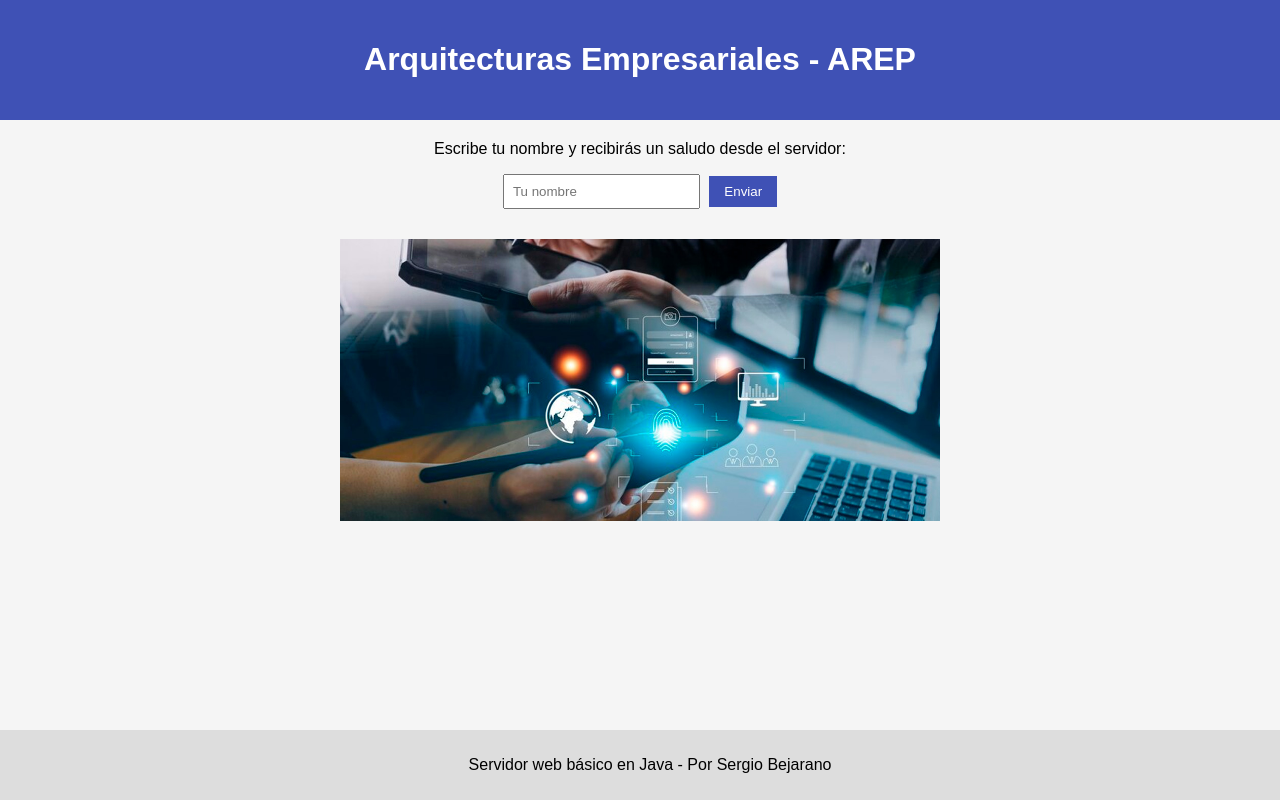
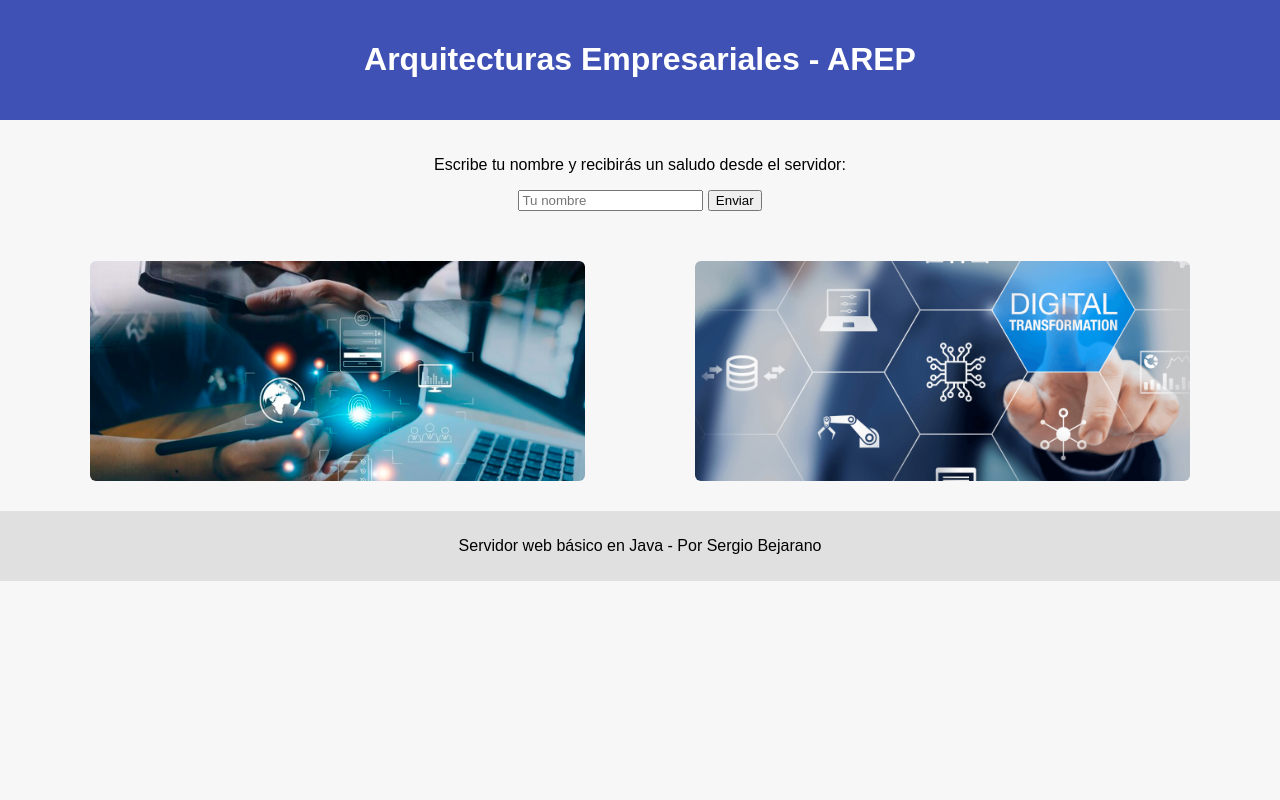
Before and after one commit to SergioBejarano/web-server, a plain HTML site: page www/index.html in a window 1280 px wide. Drawn offline with Linux system fonts and the light colour scheme.

Commit message:
feat: adjustment to include two images with the same space ratio

```diff
--- a/www/index.html
+++ b/www/index.html
@@ -16,9 +16,12 @@
         <button onclick="sendGreeting()">Enviar</button>
         <div id="response"></div>
     </main>
-    <div style="text-align:center; margin-top: 30px;">
-    <img src="img/logo.jpg" alt="Logo grande" style="max-width: 600px; width: 80%; height: auto;">
-    </div>
+
+    <section class="image-strip">
+        <img src="img/logo.jpg" alt="Logo izquierdo">
+        <img src="img/logo2.png" alt="Logo derecho">
+    </section>
+
     <footer>
         <p>Servidor web básico en Java - Por Sergio Bejarano</p>
     </footer>
--- a/www/style.css
+++ b/www/style.css
@@ -1,53 +1,54 @@
 body {
     font-family: Arial, sans-serif;
-    text-align: center;
-    background-color: #f5f5f5;
     margin: 0;
     padding: 0;
+    background-color: #f7f7f7;
 }
 
 header {
     background-color: #3f51b5;
     color: white;
     padding: 20px;
-}
-
-.logo {
-    width: 80px;
-    vertical-align: middle;
+    text-align: center;
 }
 
 main {
-    margin: 20px;
-}
-
-input {
-    padding: 8px;
-    margin-right: 5px;
-}
-
-button {
-    padding: 8px 15px;
-    background-color: #3f51b5;
-    color: white;
-    border: none;
-    cursor: pointer;
-}
-
-button:hover {
-    background-color: #303f9f;
-}
-
-#response {
-    margin-top: 20px;
-    font-weight: bold;
-    color: #333;
+    padding: 20px;
+    text-align: center;
 }
 
 footer {
-    background-color: #ddd;
+    background-color: #e0e0e0;
     padding: 10px;
-    position: fixed;
-    bottom: 0;
-    width: 100%;
+    text-align: center;
 }
+
+.image-strip {
+    max-width: 1100px;
+    margin: 30px auto;
+    padding: 0 24px;
+    display: flex;
+    justify-content: space-between;
+    align-items: center;
+    gap: 24px;
+}
+
+.image-strip img {
+    display: block;
+    width: 45%;
+    max-width: 520px;
+    height: 220px;
+    object-fit: cover;
+    border-radius: 6px;
+}
+
+@media (max-width: 900px) {
+    .image-strip {
+        flex-direction: column;
+        gap: 16px;
+    }
+    .image-strip img {
+        width: 90%;
+        height: auto;
+    }
+}
```
Also changed, not shown: www/img/logo2.png (added), 3 other files.
